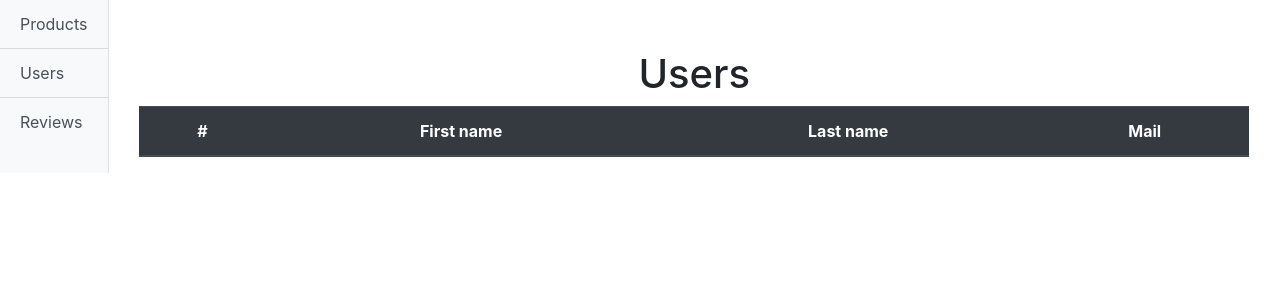
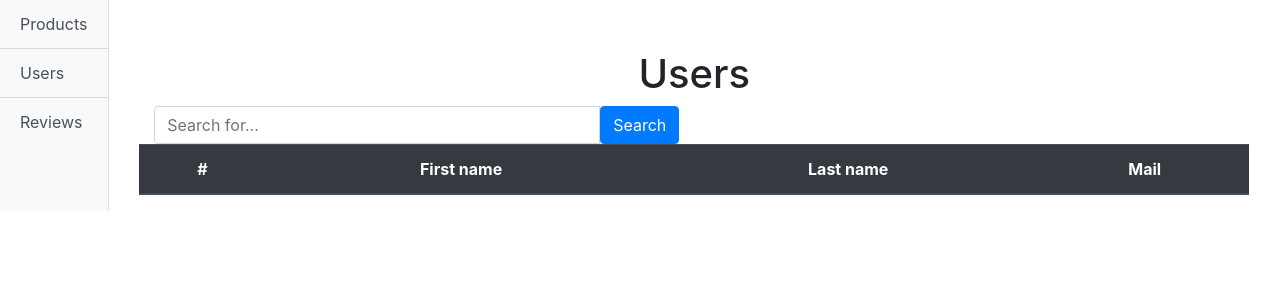
Before and after one commit to BestsoftCorporation/django-analyser, a Django app: page /users in a window 1280 px wide. Shown: the part 56-356 px from the top of the page. Run offline with Django 3.2, Linux system fonts and the light colour scheme; lists and menus that the app fills with data are empty; some libraries are stand-ins or nearby versions.

Commit message:
Search users

```diff
--- a/dashboard/templates/products.html
+++ b/dashboard/templates/products.html
@@ -5,6 +5,8 @@
 
  <form method="post"  enctype="multipart/form-data" action="{% url 'dashboard:products' %}">
    {% csrf_token %}
+     <div class="col-lg-6">
+    <div class="input-group">
         {{form.search}}
        {% if form.search.errors %}
                 <div class="alert alert-danger">
@@ -16,8 +18,10 @@
                 </div>
             {% endif %}
       <span class="input-group-btn">
-              <input type="submit" class="btn btn-primary btn-lg" value="Search"/>
+              <input type="submit" class="btn btn-primary" value="Search"/>
       </span>
+         </div><!-- /input-group -->
+  </div><!-- /.col-lg-6 -->
  </form>
 <table class="table table-dark">
   <thead>
--- a/dashboard/templates/users.html
+++ b/dashboard/templates/users.html
@@ -3,6 +3,26 @@
 {%  block content %}
 
 <h1>Users</h1>
+ <form method="post"  enctype="multipart/form-data" action="{% url 'dashboard:users' %}">
+   {% csrf_token %}
+     <div class="col-lg-6">
+    <div class="input-group">
+        {{form.search}}
+       {% if form.search.errors %}
+                <div class="alert alert-danger">
+                    <ul style="text-align: left">
+                        {% for error in form.search.errors %}
+                            <li>{{ error }}</li>
+                        {% endfor %}
+                    </ul>
+                </div>
+            {% endif %}
+      <span class="input-group-btn">
+              <input type="submit" class="btn btn-primary" value="Search"/>
+      </span>
+         </div><!-- /input-group -->
+  </div><!-- /.col-lg-6 -->
+ </form>
 <table class="table table-dark">
   <thead>
     <tr>
--- a/dashboard/views.py
+++ b/dashboard/views.py
@@ -17,5 +17,12 @@ def products(request):
         return render(request, 'products.html', {'page_title': 'Dashboard','Products': pro,'form': form})
 
 def users(request):
-    usr = Users.objects.all()
-    return render(request, 'users.html', {'page_title': 'Dashboard','Users': usr})
+    if request.method == 'POST':
+        form = SearchForm(request.POST)
+        if form.is_valid():
+            usr = Users.objects.filter(first_name__icontains=form.cleaned_data['search']) | Users.objects.filter(last_name__icontains=form.cleaned_data['search'])
+            return render(request, 'users.html', {'page_title': 'Dashboard','Users': usr,'form': form})
+    else:
+        form = SearchForm()
+        usr = Users.objects.all()
+        return render(request, 'users.html', {'page_title': 'Dashboard','Users': usr,'form': form})
```
